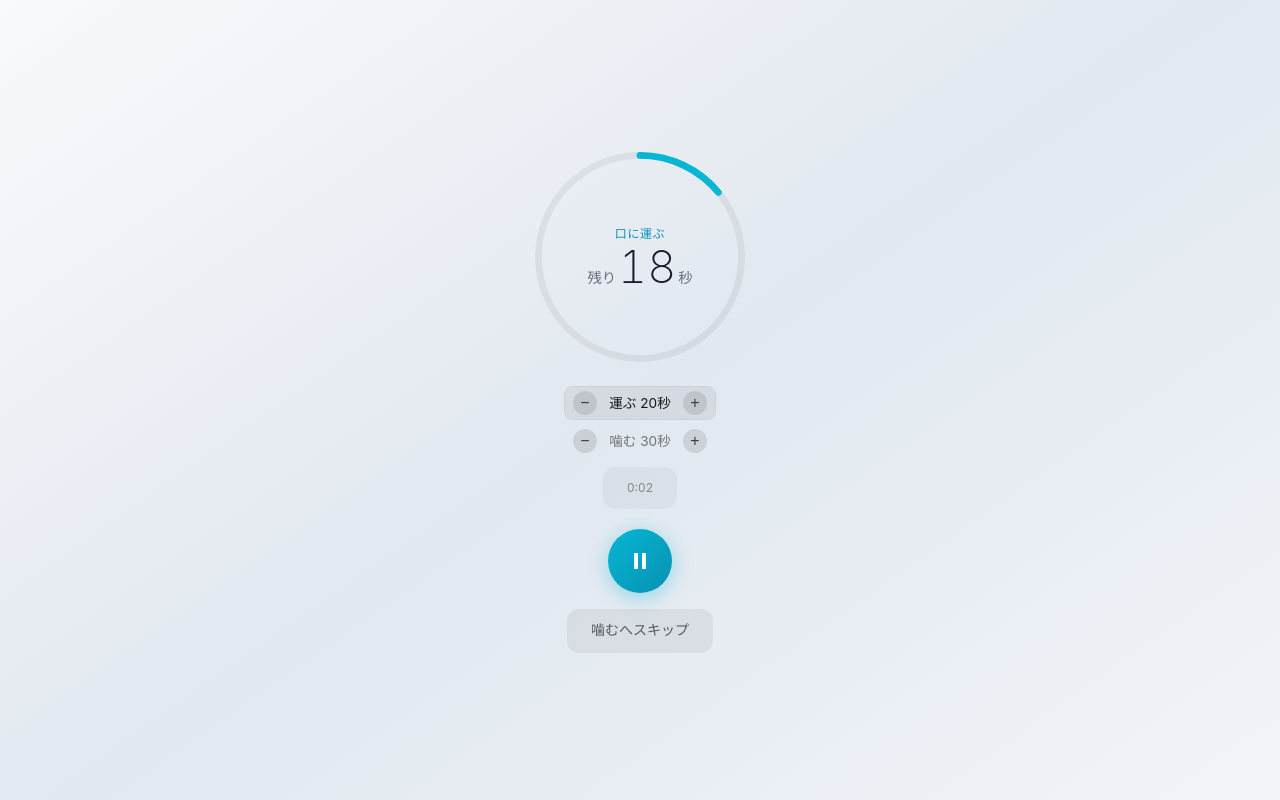
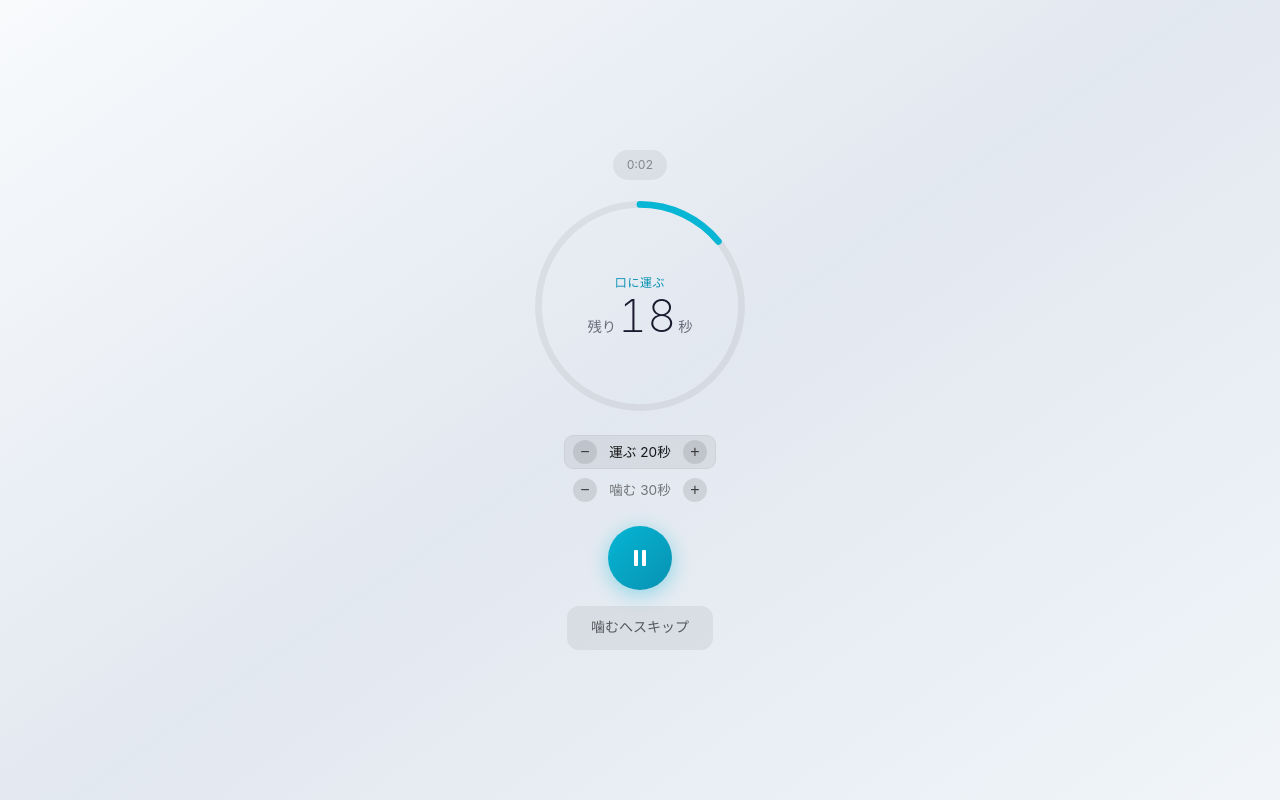
Before and after one commit to shoiijima/chewing-timer, a React (Vite) app: page / in a window 1280 px wide. Both pictures are taken after a click on the button 640 px from the left and 565 px from the top of the page. Built offline with nearby package versions, Linux system fonts and the light colour scheme.

Commit message:
Refine game-like timer layout

```diff
--- a/src/App.css
+++ b/src/App.css
@@ -193,6 +193,21 @@
   color: rgba(255, 255, 255, 0.4);
 }
 
+.elapsed-row-top {
+  margin-top: 0;
+  margin-bottom: -4px;
+  text-align: center;
+}
+
+.elapsed-row-top .elapsed-time {
+  display: inline-block;
+  min-width: 5.5ch;
+  padding: 6px 14px;
+  border-radius: 999px;
+  background: rgba(255, 255, 255, 0.08);
+  font-variant-numeric: tabular-nums;
+}
+
 @media (prefers-color-scheme: light) {
   .status-bar {
     color: rgba(0, 0, 0, 0.5);
@@ -215,6 +230,10 @@
 
   .elapsed-row {
     color: rgba(0, 0, 0, 0.4);
+  }
+
+  .elapsed-row-top .elapsed-time {
+    background: rgba(0, 0, 0, 0.06);
   }
 }
 
--- a/src/App.tsx
+++ b/src/App.tsx
@@ -212,6 +212,12 @@ function App() {
   return (
     <div className="app">
       <div className={`timer-container ${currentPhase}${isFinishing ? ' finishing' : ''}`}>
+        {isRunning && (
+          <div className="elapsed-row elapsed-row-top">
+            <span className="elapsed-time">{formatElapsedTime(elapsedTime)}</span>
+          </div>
+        )}
+
         {/* Circular Progress */}
         <div className="progress-ring-container">
           <svg className="progress-ring" viewBox="0 0 260 260">
@@ -260,9 +266,6 @@ function App() {
               <button className="adjust-btn" onClick={() => adjustTime('chew', -1)}>−</button>
               <span className="setting-label">噛む {chewTime}秒</span>
               <button className="adjust-btn" onClick={() => adjustTime('chew', 1)}>+</button>
-            </div>
-            <div className="elapsed-row">
-              <span className="elapsed-time">{formatElapsedTime(elapsedTime)}</span>
             </div>
           </div>
         )}
```
